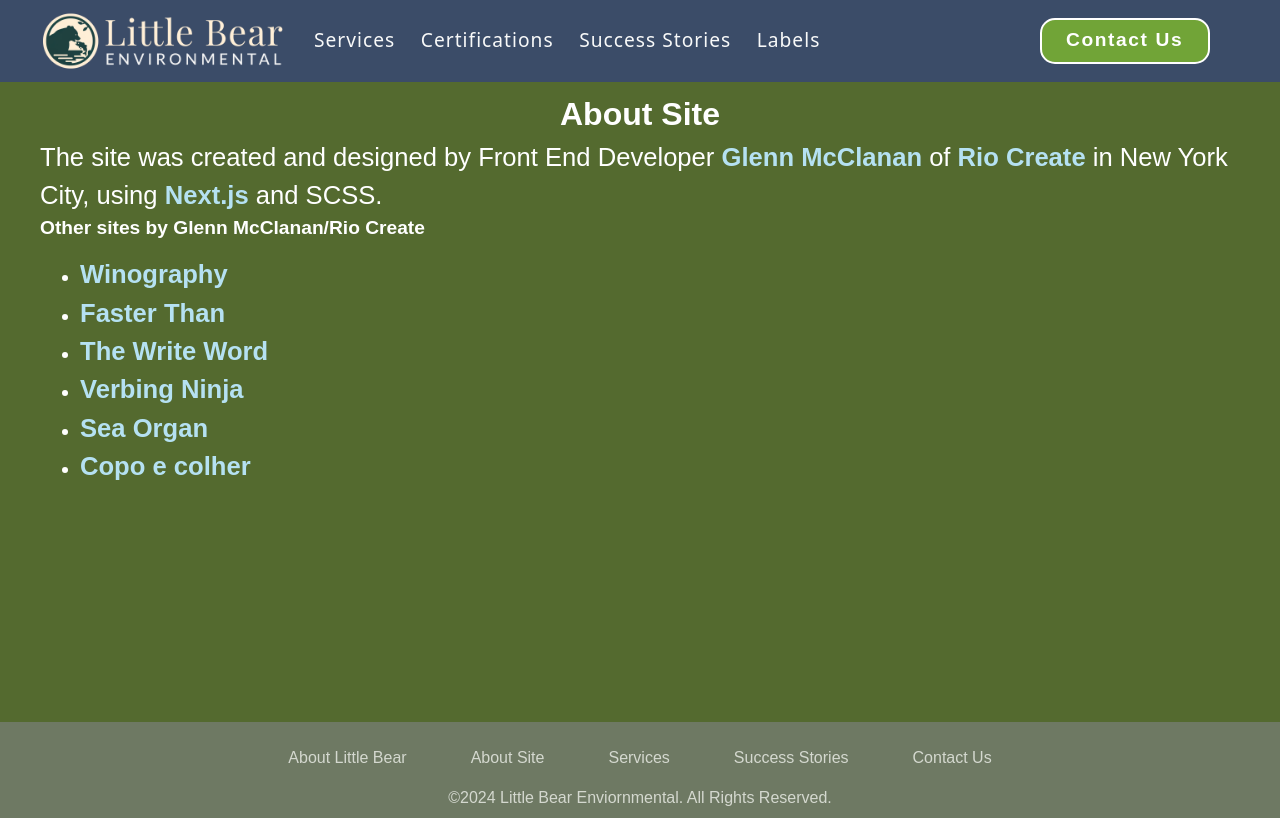
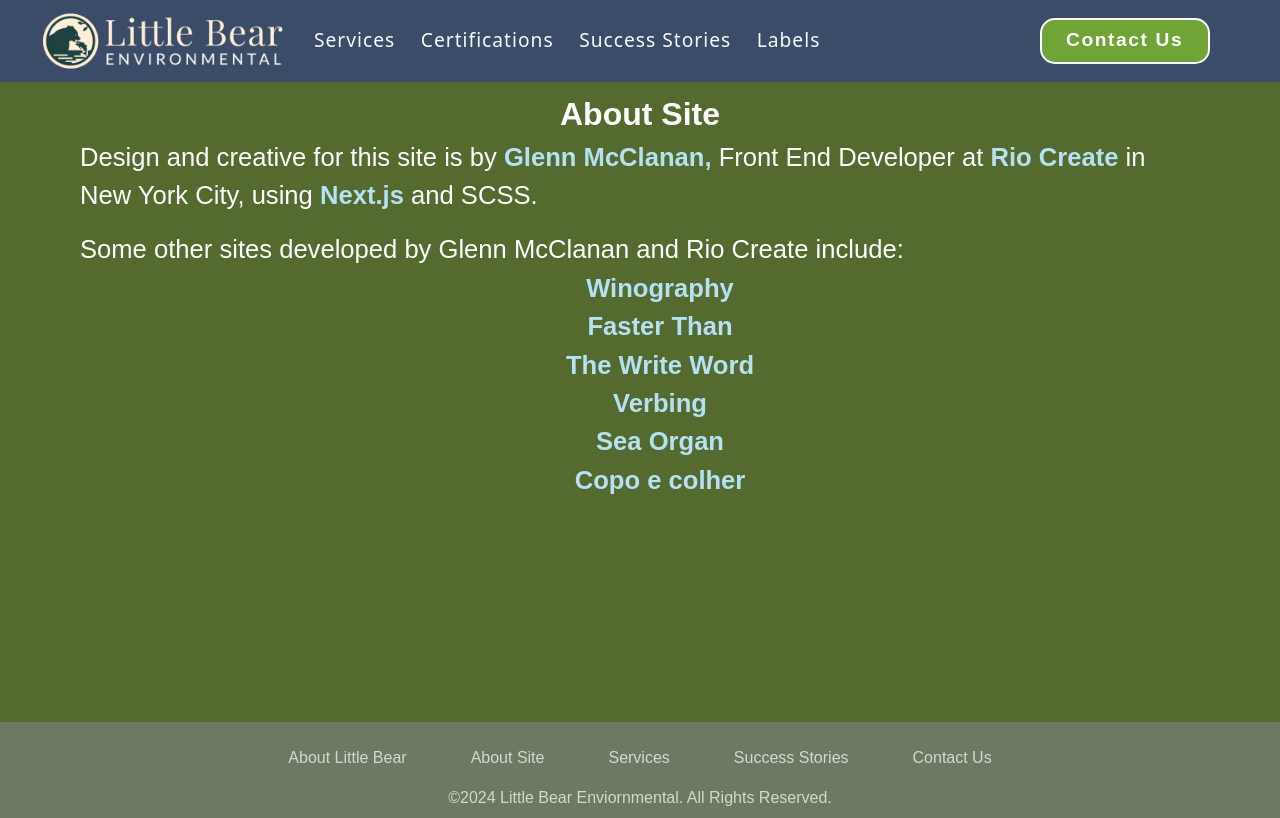
Before and after one commit to gmcln-rct/pond-project, a Next.js app: page /about/site in a window 1280 px wide. Built offline with nearby package versions, Linux system fonts and the light colour scheme.

Commit message:
Update about section

```diff
--- a/app/about/littlebear/page.js
+++ b/app/about/littlebear/page.js
@@ -11,8 +11,7 @@
       </h1>
 
       <p className={styles.aboutSection__content}>
-        With over a decade of experience in natural resources, Nicole White
-        Nicole formed Little Bear Environmental Consulting LLC in 2017.
+        With over a decade of experience in natural resources, Nicole White, CLM, formed Little Bear Environmental Consulting LLC in 2017.
       </p>
       <p className={styles.aboutSection__content}>
         Nicole is a Certified Lake Manager, with the North American Lake
@@ -26,7 +25,7 @@
         She has enjoyed working with a variety of stakeholders at the state and
         municipal level as well as a non-profit groups and private landowners.{" "}
       </p>
-        <h2 className={styles.aboutSection__listTitle}> Nicole is a current member of the following organizations:</h2>
+        <p className={styles.aboutSection__listTitle}> Nicole is a current member of the following organizations:</p>
       <ul className={styles.aboutSection__list}>
 
         <li>North American Invasive Species Management Association (NAISMA)</li>
--- a/app/about/page.module.scss
+++ b/app/about/page.module.scss
@@ -5,13 +5,19 @@
     // height: 90vh;
     width: 100%;
     height: 80vh;
-    padding: 1vmin 5vmin;
+    padding: 1vmin 2vmin;
+
 
     font-family: 'Cabin', sans-serif;
     font-size: clamp(1.3rem, 2vw, 2rem);
 
     color: #fff;
     background-color: $primary-color-green-olive;
+
+    @media screen and (min-width: 768px) {
+        padding: 1vmin 10vmin;
+
+    }
 
     &__title {
         font-size: clamp(2rem, 2.5vw, 3rem);
@@ -55,10 +61,26 @@
         margin: 1.5vmin 0 1vmin 0;
 
         font-size: clamp(1.2rem, 1.5vw, 1.5rem);
+
+
     }
 
     &__listTitle {
-        padding: 0;
-        font-size: clamp(1.2rem, 1.5vw, 1.5rem);
+        padding: 2vmin 0 0 0;
+
+
+    }
+
+    &__listSection {
+        display: flex;
+        flex-direction: column;
+        justify-content: center;
+        align-items: center;
+        list-style: none;
+
+
+        // margin: 1.5vmin 0 1vmin 0;
+
+        // font-size: clamp(1.2rem, 1.5vw, 1.5rem);
     }
 }
--- a/app/about/site/page.js
+++ b/app/about/site/page.js
@@ -9,34 +9,81 @@
       <h1 className={styles.aboutSection__title}>About Site</h1>
 
       <p>
-        The site was created and designed by Front End Developer{" "} <Link href="https://www.glennmcclanan.com/" className={styles.aboutSection__link}>Glenn McClanan</Link> of{" "}
-        <Link href="https://riocreate.com/" className={styles.aboutSection__link}>Rio Create</Link> in New York City, using{" "}
-        <Link href="https://nextjs.org/" className={styles.aboutSection__link}>Next.js</Link> and SCSS.
+        Design and creative for this site is by{" "}
+        <Link
+          href="https://www.glennmcclanan.com/"
+          className={styles.aboutSection__link}
+        >
+          Glenn McClanan,{" "}
+        </Link>{" "}
+        Front End Developer at{" "}
+        <Link
+          href="https://riocreate.com/"
+          className={styles.aboutSection__link}
+        >
+          Rio Create
+        </Link>{" "}
+        in New York City, using{" "}
+        <Link href="https://nextjs.org/" className={styles.aboutSection__link}>
+          Next.js
+        </Link>{" "}
+        and SCSS.
       </p>
-
-      <h2 className={styles.aboutSection__listTitle}>
-        Other sites by Glenn McClanan/Rio Create
-      </h2>
-      <ul className={styles.aboutSection__list}>
+      {/* <div className={styles.aboutSection__listSection}> */}
+        <p className={styles.aboutSection__listTitle}>
+          Some other sites developed by Glenn McClanan and Rio Create include:
+        </p>
+        <ul className={styles.aboutSection__listSection}>
           <li>
-          <Link href="https://winography.net/" className={styles.aboutSection__link}>Winography</Link>
+            <Link
+              href="https://winography.net/"
+              className={styles.aboutSection__link}
+            >
+              Winography
+            </Link>
           </li>
           <li>
-          <Link href="https://fasterthan.net/" className={styles.aboutSection__link}>Faster Than</Link>
+            <Link
+              href="https://fasterthan.net/"
+              className={styles.aboutSection__link}
+            >
+              Faster Than
+            </Link>
           </li>
           <li>
-          <Link href="https://writeword.net/" className={styles.aboutSection__link}>The Write Word</Link>
+            <Link
+              href="https://writeword.net/"
+              className={styles.aboutSection__link}
+            >
+              The Write Word
+            </Link>
           </li>
           <li>
-          <Link href="https://verbing.ninja/" className={styles.aboutSection__link}>Verbing Ninja</Link>
+            <Link
+              href="https://verbing.ninja/"
+              className={styles.aboutSection__link}
+            >
+              Verbing
+            </Link>
           </li>
           <li>
-          <Link href="https://seaorgan.net/" className={styles.aboutSection__link}>Sea Organ</Link>
+            <Link
+              href="https://seaorgan.net/"
+              className={styles.aboutSection__link}
+            >
+              Sea Organ
+            </Link>
           </li>
           <li>
-          <Link href="https://www.copoecolher.com//" className={styles.aboutSection__link}>Copo e colher</Link>
+            <Link
+              href="https://www.copoecolher.com//"
+              className={styles.aboutSection__link}
+            >
+              Copo e colher
+            </Link>
           </li>
         </ul>
+      {/* </div> */}
     </section>
   );
 }
```
Lines whose indentation alone changed are shown as unchanged.
